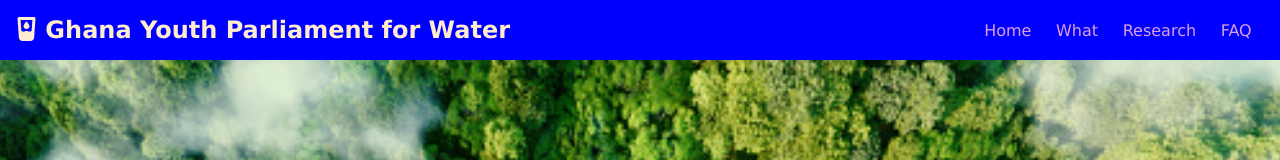
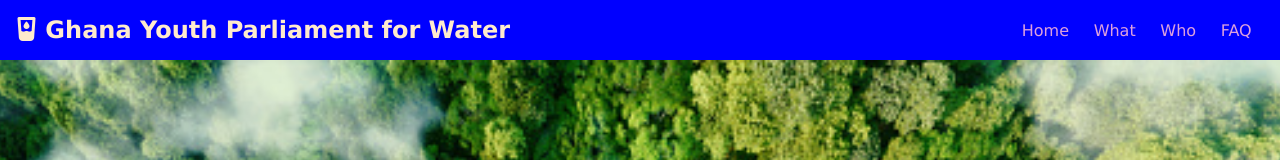
Before and after one commit to lgmends/GYPW, a plain HTML site: page index.html in a window 1280 px wide. Shown: the top 160 px of the page. Drawn offline with Linux system fonts and the light colour scheme.

Commit message:
change of research to who

```diff
--- a/index.html
+++ b/index.html
@@ -20,7 +20,7 @@
       <ul>
         <li><a href="#home">Home</a></li>
         <li><a href="#what">What</a></li>
-        <li><a href="#research">Research</a></li>
+        <li><a href="#who">Who</a></li>
         <li><a href="#faq">FAQ</a></li>
       </ul>
   </nav>
```
